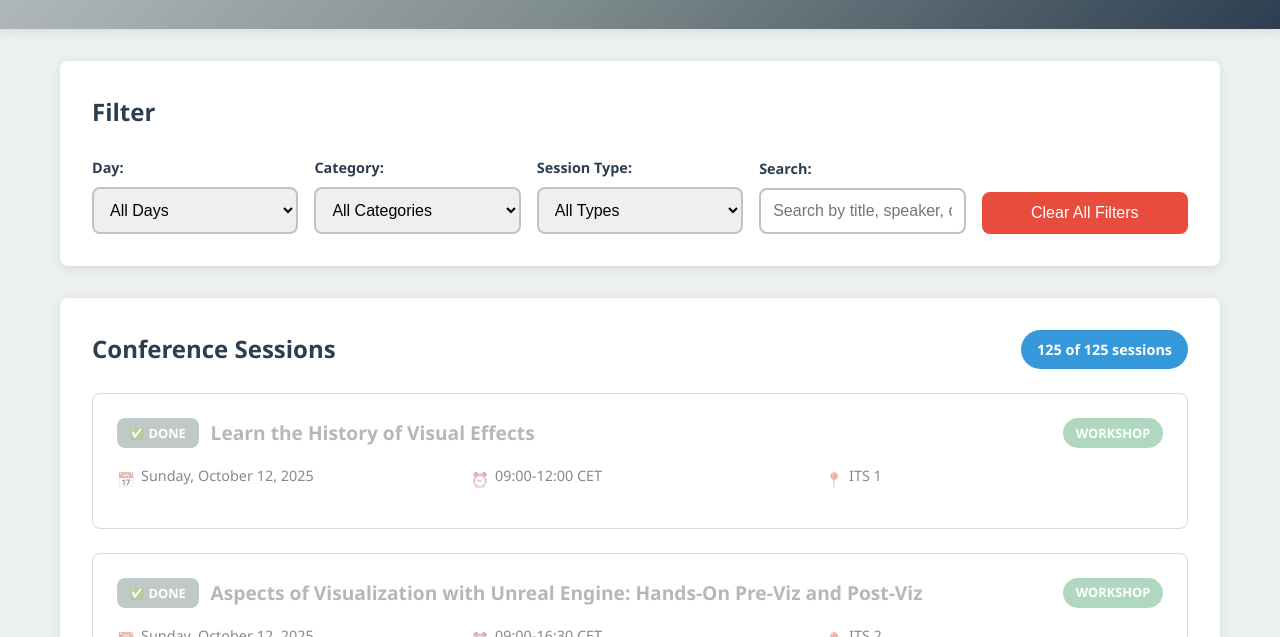
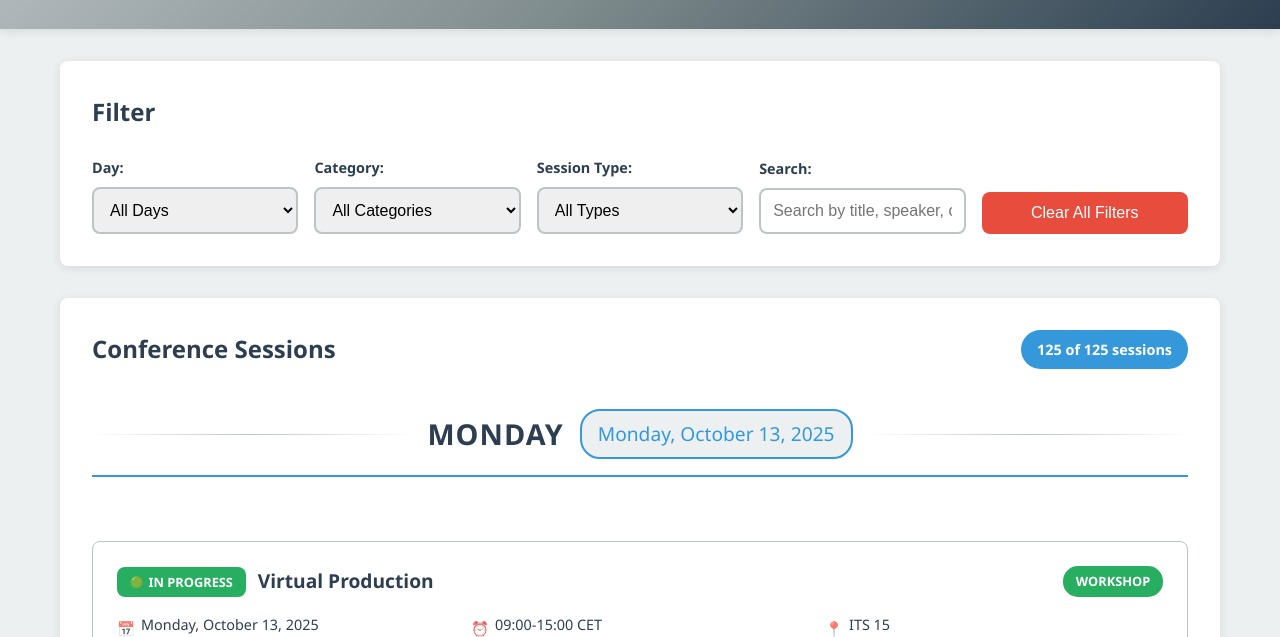
Before and after one commit to jonaskluger/view-program, a website: page index.html in a window 1280 px wide. Shown: the part 163-800 px from the top of the page. Drawn offline with Linux system fonts and the light colour scheme.

Commit message:
improve sorting of sessions

```diff
--- a/script.js
+++ b/script.js
@@ -1749,6 +1749,8 @@ class ConferenceSessionsFilter {
   constructor() {
     this.allSessions = sessionsData;
     this.filteredSessions = [...this.allSessions];
+    // Sort sessions by date and time initially
+    this.sortSessionsByDateTime();
     this.initializeElements();
     this.attachEventListeners();
     this.renderSessions();
@@ -1813,8 +1815,37 @@ class ConferenceSessionsFilter {
       return dayMatch && categoryMatch && typeMatch && searchMatch;
     });
 
+    // Sort sessions by date and time
+    this.sortSessionsByDateTime();
+
     this.renderSessions();
     this.updateResultsCount();
+  }
+
+  sortSessionsByDateTime() {
+    this.filteredSessions.sort((a, b) => {
+      // Get session status for both sessions
+      const aStatus = this.getSessionStatus(a);
+      const bStatus = this.getSessionStatus(b);
+
+      // If one is past and the other is not, move past sessions to the end
+      if (aStatus.isPast !== bStatus.isPast) {
+        return aStatus.isPast ? 1 : -1; // Past sessions go to the end (1), upcoming sessions stay at the beginning (-1)
+      }
+
+      // If both have the same status (both past or both upcoming), sort chronologically
+      // First sort by date
+      const dateComparison = a.date.localeCompare(b.date);
+      if (dateComparison !== 0) {
+        return dateComparison;
+      }
+
+      // If dates are the same, sort by start time
+      const aStartTime = a.time.split("-")[0]; // Get start time (before the dash)
+      const bStartTime = b.time.split("-")[0]; // Get start time (before the dash)
+
+      return aStartTime.localeCompare(bStartTime);
+    });
   }
 
   clearAllFilters() {
@@ -1836,9 +1867,32 @@ class ConferenceSessionsFilter {
       return;
     }
 
-    this.sessionsContainer.innerHTML = this.filteredSessions
-      .map((session) => this.createSessionCard(session))
-      .join("");
+    // Group sessions by date and create HTML with dividers
+    let html = "";
+    let currentDate = null;
+
+    this.filteredSessions.forEach((session, index) => {
+      // Add day divider when the date changes
+      if (session.date !== currentDate) {
+        currentDate = session.date;
+        const formattedDate = this.formatDate(session.date);
+        const dayName = this.getDayName(session.date);
+
+        html += `
+          <div class="day-divider">
+            <h2 class="day-header">
+              <span class="day-name">${dayName}</span>
+              <span class="day-date">${formattedDate}</span>
+            </h2>
+          </div>
+        `;
+      }
+
+      // Add the session card
+      html += this.createSessionCard(session);
+    });
+
+    this.sessionsContainer.innerHTML = html;
   }
 
   createSessionCard(session) {
@@ -2052,6 +2106,12 @@ class ConferenceSessionsFilter {
       month: "long",
       day: "numeric",
     };
+    return date.toLocaleDateString("en-US", options);
+  }
+
+  getDayName(dateString) {
+    const date = new Date(dateString);
+    const options = { weekday: "long" };
     return date.toLocaleDateString("en-US", options);
   }
 
--- a/styles.css
+++ b/styles.css
@@ -163,6 +163,58 @@ main {
     border-radius: 20px;
     font-weight: 600;
     font-size: 0.9rem;
+}
+
+/* Day divider styling */
+.day-divider {
+    margin: 2rem 0 1rem 0;
+}
+
+.day-divider:first-child {
+    margin-top: 0;
+}
+
+.day-header {
+    display: flex;
+    align-items: center;
+    justify-content: center;
+    gap: 1rem;
+    padding: 1rem 0;
+    border-bottom: 2px solid var(--secondary-color);
+    margin-bottom: 1.5rem;
+    position: relative;
+}
+
+.day-header::before {
+    content: '';
+    flex: 1;
+    height: 1px;
+    background: linear-gradient(to right, transparent, var(--border-color), transparent);
+}
+
+.day-header::after {
+    content: '';
+    flex: 1;
+    height: 1px;
+    background: linear-gradient(to left, transparent, var(--border-color), transparent);
+}
+
+.day-name {
+    font-size: 1.8rem;
+    font-weight: 700;
+    color: var(--primary-color);
+    text-transform: uppercase;
+    letter-spacing: 1px;
+}
+
+.day-date {
+    font-size: 1.2rem;
+    font-weight: 400;
+    color: var(--secondary-color);
+    background: var(--background-color);
+    padding: 0.5rem 1rem;
+    border-radius: 20px;
+    border: 2px solid var(--secondary-color);
 }
 
 .sessions-grid {
```
